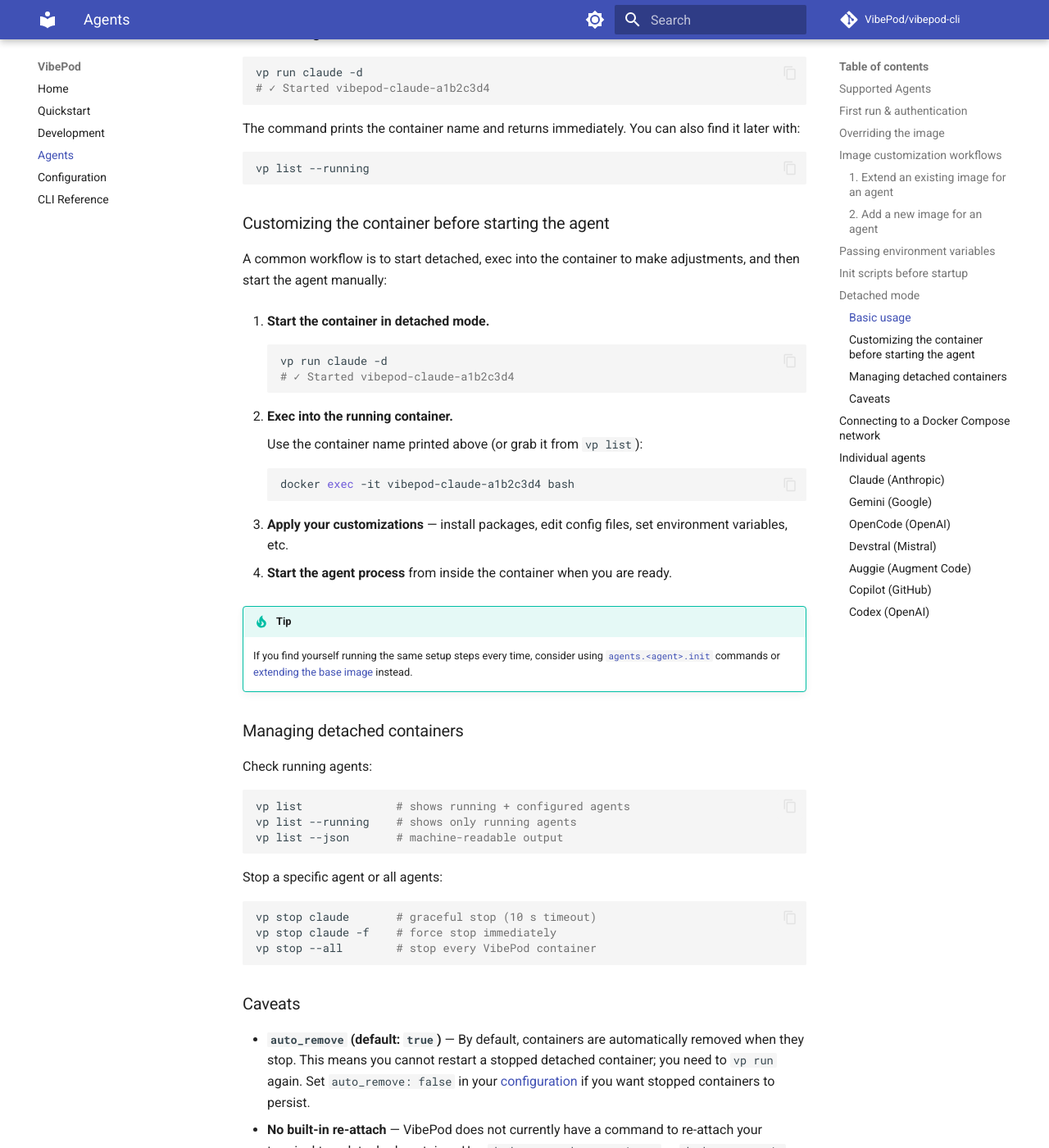
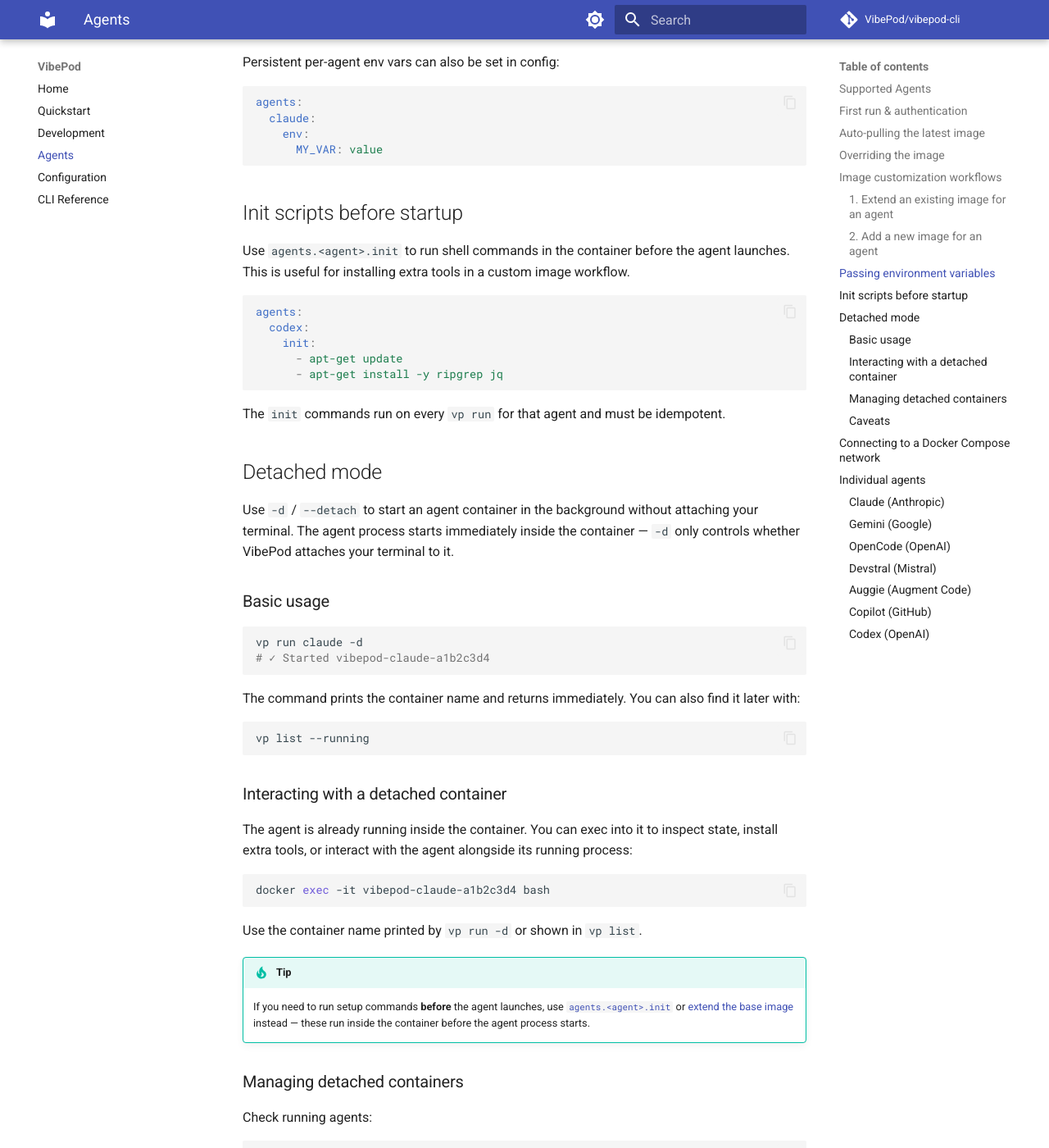
Before and after one commit to VibePod/vibepod-cli, an MkDocs documentation site: the page built from docs/agents/index.md, in a window 1280 px wide and 1400 px high, scrolled down 3354 px. Shown: the whole window at 82% size. Built offline with MkDocs 1.6.1 and Material for MkDocs 9.7.7, drawn with Linux system fonts in a browser that asks for light colours; comment, search, counter and statistics services are not loaded; some of the changed text lies outside the part shown.

Commit message:
Auto-fetch container image for agent on start

````diff
--- a/docs/agents/index.md
+++ b/docs/agents/index.md
@@ -17,6 +17,41 @@
 ## First run & authentication
 
 Start any agent for the first time with `vp run <agent>`. The container will prompt you to authenticate (browser OAuth, API key entry, or device flow depending on the provider). Once authenticated, credentials are written to the persisted config directory and reused on subsequent runs.
+
+## Auto-pulling the latest image
+
+VibePod automatically pulls the latest image for an agent before every run. This ensures you always start with the most up-to-date container without manual intervention.
+
+To disable auto-pull globally:
+
+```yaml
+auto_pull: false
+```
+
+Or for a specific agent only:
+
+```yaml
+agents:
+  devstral:
+    auto_pull: false
+```
+
+Per-agent `auto_pull` takes precedence over the global setting. For example, you can disable it globally but keep it on for a specific agent:
+
+```yaml
+auto_pull: false          # skip pull by default
+agents:
+  claude:
+    auto_pull: true       # except claude — always pull
+```
+
+You can also force a one-off pull via the CLI flag regardless of config:
+
+```bash
+vp run claude --pull
+```
+
+The resolution order is: `--pull` flag > per-agent `auto_pull` > global `auto_pull`.
 
 ## Overriding the image
 
@@ -132,7 +167,7 @@
 
 ## Detached mode
 
-Use `-d` / `--detach` to start an agent container in the background without attaching your terminal. This is useful when you want to customise the container environment before launching the agent interactively.
+Use `-d` / `--detach` to start an agent container in the background without attaching your terminal. The agent process starts immediately inside the container — `-d` only controls whether VibePod attaches your terminal to it.
 
 ### Basic usage
 
@@ -147,31 +182,18 @@
 vp list --running
 ```
 
-### Customizing the container before starting the agent
+### Interacting with a detached container
 
-A common workflow is to start detached, exec into the container to make adjustments, and then start the agent manually:
+The agent is already running inside the container. You can exec into it to inspect state, install extra tools, or interact with the agent alongside its running process:
 
-1. **Start the container in detached mode.**
+```bash
+docker exec -it vibepod-claude-a1b2c3d4 bash
+```
 
-    ```bash
-    vp run claude -d
-    # ✓ Started vibepod-claude-a1b2c3d4
-    ```
-
-2. **Exec into the running container.**
-
-    Use the container name printed above (or grab it from `vp list`):
-
-    ```bash
-    docker exec -it vibepod-claude-a1b2c3d4 bash
-    ```
-
-3. **Apply your customizations** — install packages, edit config files, set environment variables, etc.
-
-4. **Start the agent process** from inside the container when you are ready.
+Use the container name printed by `vp run -d` or shown in `vp list`.
 
 !!! tip
-    If you find yourself running the same setup steps every time, consider using [`agents.<agent>.init`](#init-scripts-before-startup) commands or [extending the base image](#image-customization-workflows) instead.
+    If you need to run setup commands **before** the agent launches, use [`agents.<agent>.init`](#init-scripts-before-startup) or [extend the base image](#image-customization-workflows) instead — these run inside the container before the agent process starts.
 
 ### Managing detached containers
 
````
Also changed, not shown: docs/configuration.md (+4 -2 lines), 4 other files.
